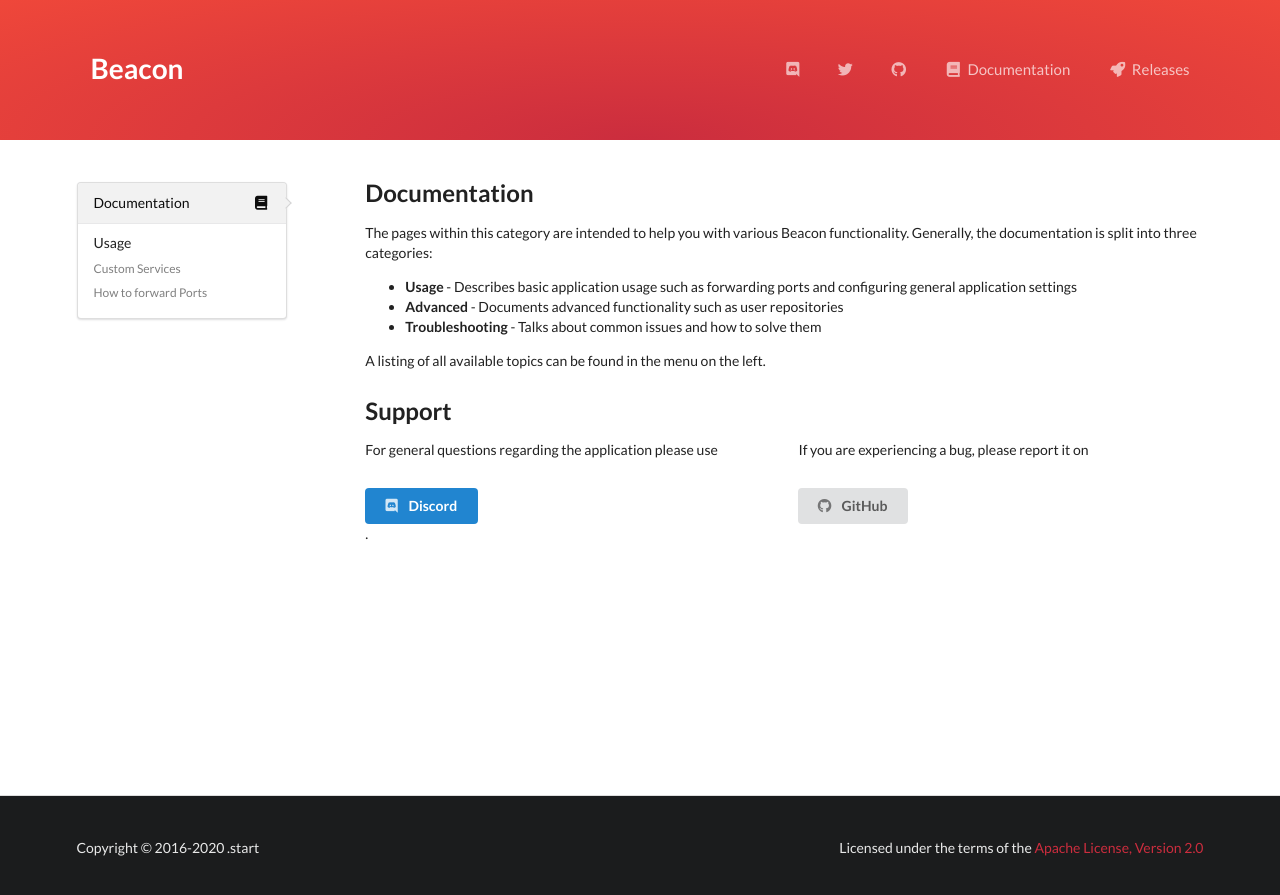
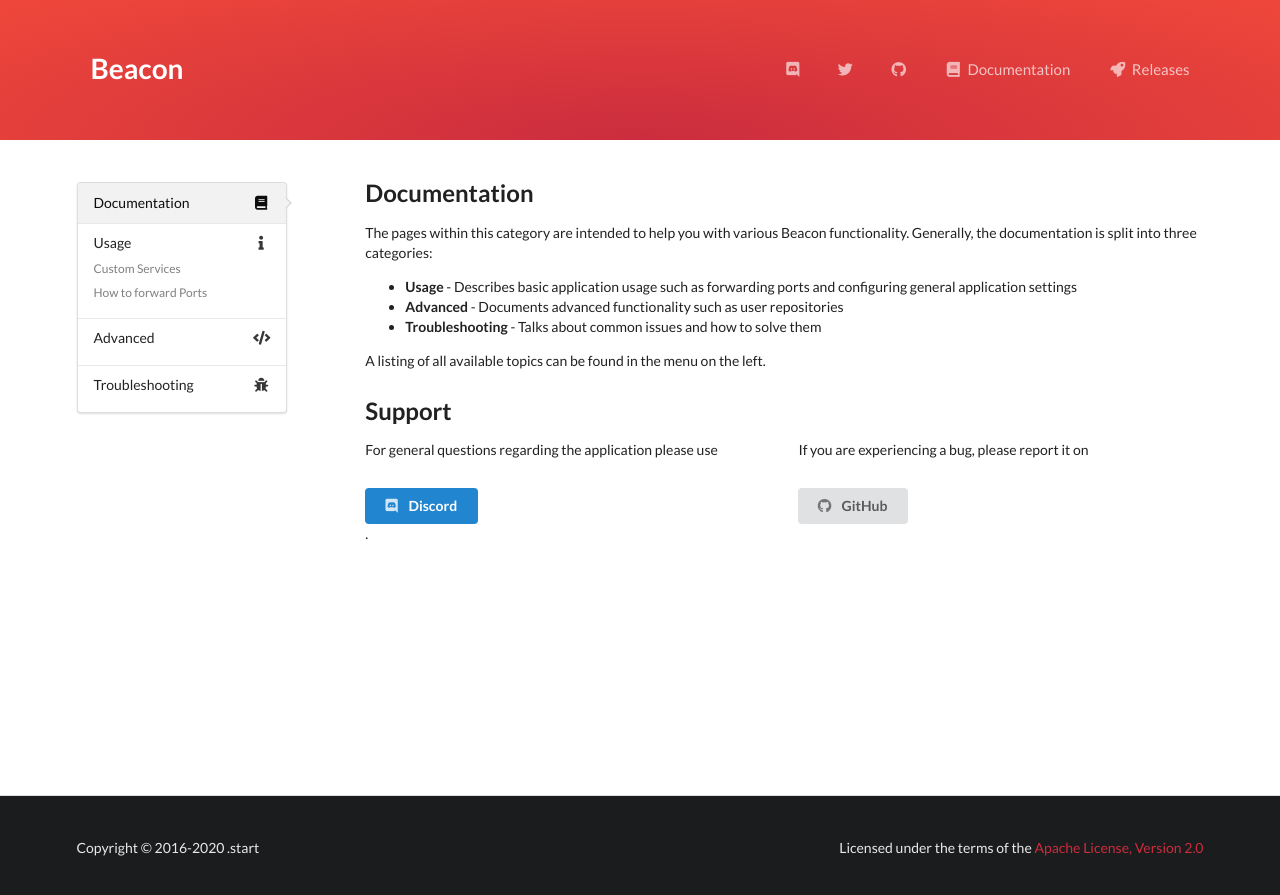
Before and after one commit to dotStart/Beacon, a Jekyll site: the page built from docs/index.html, in a window 1280 px wide. Shown: the top 895 px of the page. Built offline with Jekyll 4.4.1, drawn with Linux system fonts in a browser that asks for light colours.

Commit message:
Added advanced and troubleshooting categories as well as icons.

```diff
--- a/_layouts/docs.html
+++ b/_layouts/docs.html
@@ -22,10 +22,39 @@
             </a>
 
             <div class="{% if page.category == 'usage' %}active {% endif %}item">
+              <i class="info icon"></i>
               Usage
 
               <div class="menu">
                 {% assign doc_pages = site.pages | where: "layout", "docs" | where: "category", "usage" %}
+
+                {% for doc_page in doc_pages %}
+                  <a class="{% if doc_page.url == page.url %}active {% endif %}item"
+                     href="{{ doc_page.url | relative_url }}">{{ doc_page.title }}</a>
+                {% endfor %}
+              </div>
+            </div>
+
+            <div class="{% if page.category == 'advanced' %}active {% endif %}item">
+              <i class="code icon"></i>
+              Advanced
+
+              <div class="menu">
+                {% assign doc_pages = site.pages | where: "layout", "docs" | where: "category", "advanced" %}
+
+                {% for doc_page in doc_pages %}
+                  <a class="{% if doc_page.url == page.url %}active {% endif %}item"
+                     href="{{ doc_page.url | relative_url }}">{{ doc_page.title }}</a>
+                {% endfor %}
+              </div>
+            </div>
+
+            <div class="{% if page.category == 'troubleshooting' %}active {% endif %}item">
+              <i class="bug icon"></i>
+              Troubleshooting
+
+              <div class="menu">
+                {% assign doc_pages = site.pages | where: "layout", "docs" | where: "category", "troubleshooting" %}
 
                 {% for doc_page in doc_pages %}
                   <a class="{% if doc_page.url == page.url %}active {% endif %}item"
```
